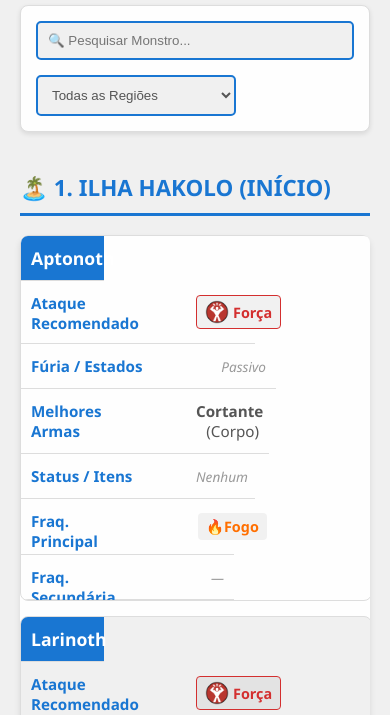
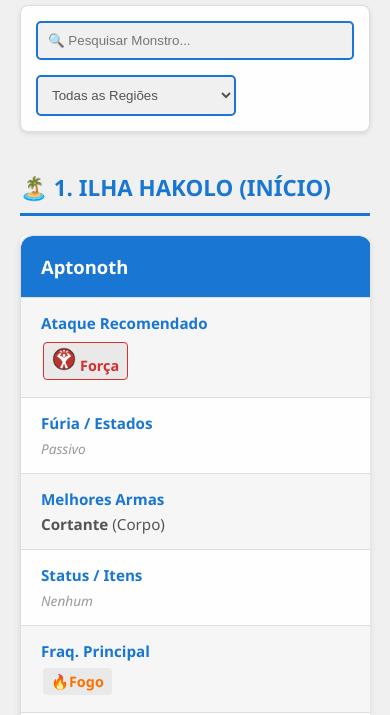
Before and after one commit to patriquepontes/mhst2_guide, a plain HTML site: page GUIA_MHST2/index.html in a window 390 px wide. Shown: the part 129-844 px from the top of the page. Drawn offline with Linux system fonts and the light colour scheme.

Commit message:
mobile responsiviness
melhorando visualização mobile

```diff
--- a/GUIA_MHST2/index.html
+++ b/GUIA_MHST2/index.html
@@ -165,7 +165,7 @@
 
         th {
             background-color: var(--color-secondary);
-            color: white;
+            color: white !important;
             font-weight: bold;
             position: sticky;
             top: 0;
@@ -409,7 +409,7 @@
         }
 
         /* =========================================
-           MOBILE RESPONSIVENESS
+           MOBILE – TODAS AS LINHAS 100% + MODO ESCURO OK
            ========================================= */
         @media screen and (max-width: 768px) {
             .table-responsive thead {
@@ -424,46 +424,76 @@
             }
 
             .table-responsive tr {
-                margin-bottom: 15px;
+                margin-bottom: 20px;
                 border: 1px solid var(--color-border);
-                border-radius: 8px;
+                border-radius: 12px;
                 overflow: hidden;
+                background: var(--color-bg-light);
+                box-shadow: 0 4px 12px rgba(0, 0, 0, 0.08);
             }
 
+            /* TODAS as células — 100% da largura */
             .table-responsive td {
-                display: block;
-                text-align: right !important;
-                padding-left: 50%;
-                position: relative;
-                border: none;
-                border-bottom: 1px solid var(--color-border);
+                display: block !important;
+                width: 100% !important;
+                padding: 15px 20px !important;
+                box-sizing: border-box;
+                border: none !important;
+                border-bottom: 1px solid var(--color-border) !important;
+                background: var(--color-bg-light);
+                text-align: left !important;
             }
 
+            /* Fundo alternado suave mantendo as variáveis do tema */
+            .table-responsive tr td:nth-child(even) {
+                background: rgba(0, 0, 0, 0.03);
+                /* claro */
+            }
+
+            .dark-mode .table-responsive tr td:nth-child(even) {
+                background: rgba(255, 255, 255, 0.03);
+                /* escuro */
+            }
+
+            /* TÍTULO DO MONSTRO */
+            .table-responsive td:first-child {
+                background: var(--color-secondary) !important;
+                color: white !important;
+                font-weight: bold;
+                font-size: 1.15rem;
+                padding: 18px 20px !important;
+                border-radius: 12px 12px 0 0 !important;
+            }
+
+            .table-responsive td:first-child::before {
+                display: none !important;
+            }
+
+            /* Label (ex: "Ataque Recomendado:") */
             .table-responsive td::before {
                 content: attr(data-label);
-                position: absolute;
-                left: 10px;
-                width: 45%;
-                text-align: left;
+                display: block;
                 font-weight: bold;
                 color: var(--color-secondary);
+                margin-bottom: 5px;
+                font-size: 0.95rem;
             }
 
-            .table-responsive td:first-child {
-                background-color: var(--color-secondary);
-                color: white;
-                text-align: center !important;
-                padding: 10px;
-                font-size: 1.1rem;
+            /* Valor */
+            .table-responsive td {
+                color: var(--color-text);
             }
 
-            .table-responsive td:first-child::before {
-                content: none;
+            /* Última linha */
+            .table-responsive td:last-child {
+                border-bottom: none !important;
+                border-radius: 0 0 12px 12px !important;
             }
 
-            /* Ajustes finos para badges no mobile */
+            /* Badges */
             td[data-label="Ataque Recomendado"] .ataque {
-                margin-left: auto;
+                display: inline-block;
+                margin-top: 4px;
             }
         }
     </style>
```
